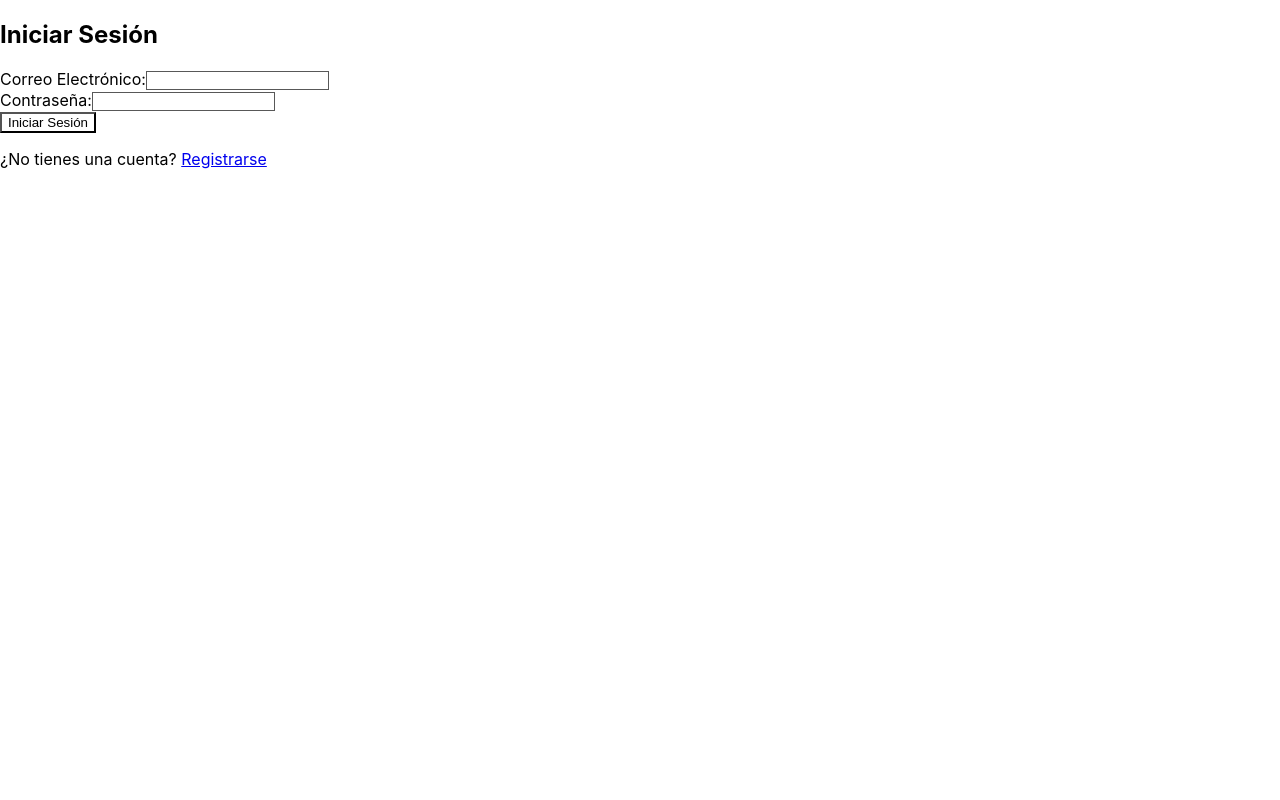
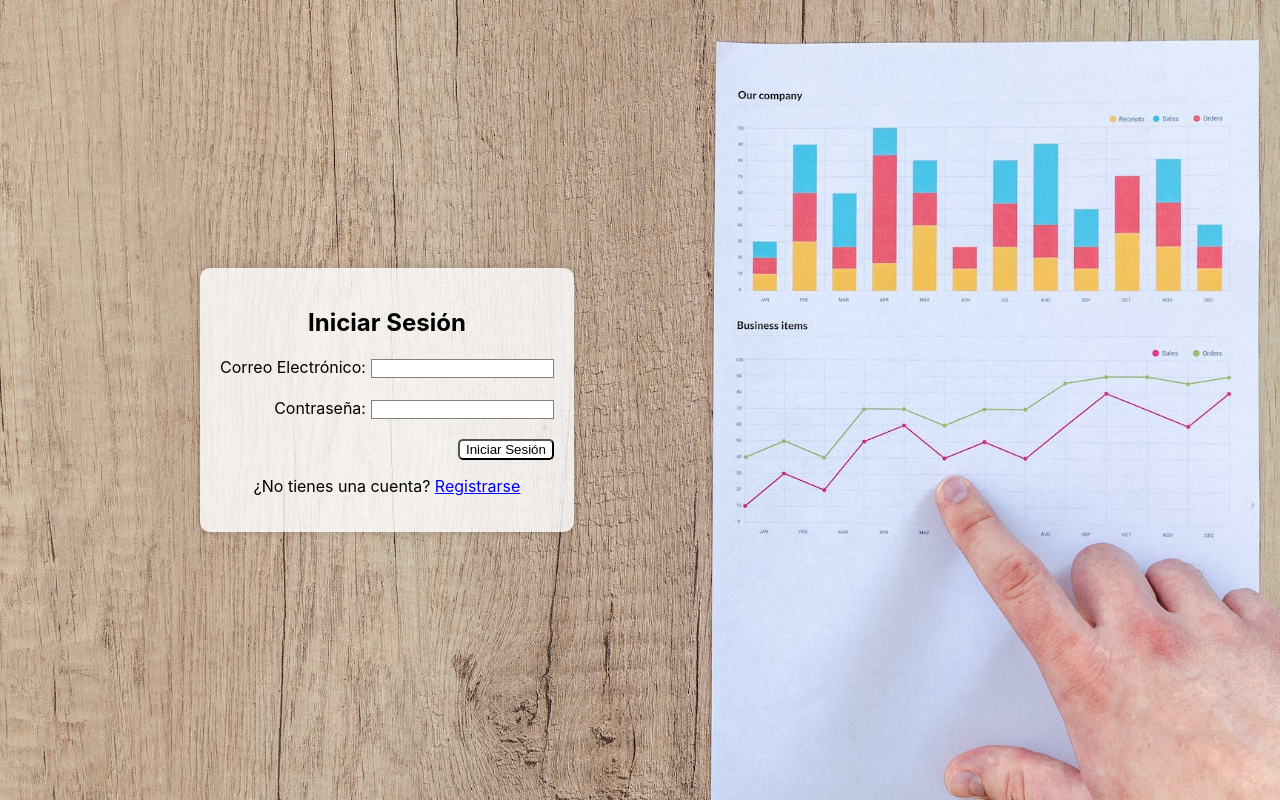
Before and after one commit to ANDRESX1301/APP-ACTAS, a React (Create React App) app in the folder paginaingresoyregistro/: page / in a window 1280 px wide. Built offline with nearby package versions, Linux system fonts and the light colour scheme; the HTML template or start-up script is replaced by a standard one.

Commit message:
Ajustes Sass a formularios, containers y puesta de fondo funcional

```diff
--- a/paginaingresoyregistro/src/components/Login.css
+++ b/paginaingresoyregistro/src/components/Login.css
@@ -1,7 +1,36 @@
+body {
+  margin: 0;
+  padding: 0;
+  /*font-family: 'Arial', sans-serif;*/
+  background-image: url('../Imagenes/Log-Signup.jpg'); /* Reemplaza 'ruta-de-tu-imagen.jpg' con la ruta correcta de tu imagen */
+  background-size: cover;
+  background-position: center;
+  height: 100vh;
+  display: flex;
+  align-items: center;
+  justify-content: left;
+}
+.container {
+  background-color: rgba(255, 255, 255, 0.8); /* Fondo semi-transparente para mejorar la legibilidad del contenido */
+  padding: 20px;
+  border-radius: 10px; /* Bordes circulares */
+  text-align: center;
+  box-shadow: 0 0 10px rgba(0, 0, 0, 0.2); /* Sombra para resaltar el cuadro */
+  margin-left: 200px;
+}
+
+form {
+  display: flex;
+  flex-direction: column;
+  align-items: flex-end; /* Justificar a la derecha */
+}
+
 .input-field {
-    border: 1px solid rgb(88, 88, 88); /* Establece el borde blanco inicial*/
+    border: 1px solid grey; /* Establece el borde blanco inicial*/
     transition: border-color 0.3s; /* Agrega una transición para suavizar el cambio*/
     font-weight: normal; /* Establece el peso de la fuente inicial*/
+    justify-content: right;
+    margin-left: 5px;
   }
 
   .input-field:hover {
@@ -12,6 +41,7 @@
     background-color: white; /* Establece el fondo blanco inicial*/
     color: black; /* Establece el color del texto inicial*/
     transition: background-color 0.3s, color 0.3s; /*Agrega una transición para suavizar el cambio*/
+    border-radius: 5px;
   }
 
   .login-button:hover {
--- a/paginaingresoyregistro/src/components/Login.js
+++ b/paginaingresoyregistro/src/components/Login.js
@@ -12,7 +12,7 @@ const Login = () => {
   };
 
   return (
-    <div>
+    <div className='container'>
       <h2>Iniciar Sesión</h2>
       <form>
         <label>
--- a/paginaingresoyregistro/src/components/Signup.js
+++ b/paginaingresoyregistro/src/components/Signup.js
@@ -14,7 +14,7 @@ const Signup = () => {
   };
 
   return (
-    <div>
+    <div className='container'>
       <h2>Registrarse</h2>
       <form>
         <label>
```
Also changed, not shown: paginaingresoyregistro/src/Imagenes/Log-Signup.jpg (added).
